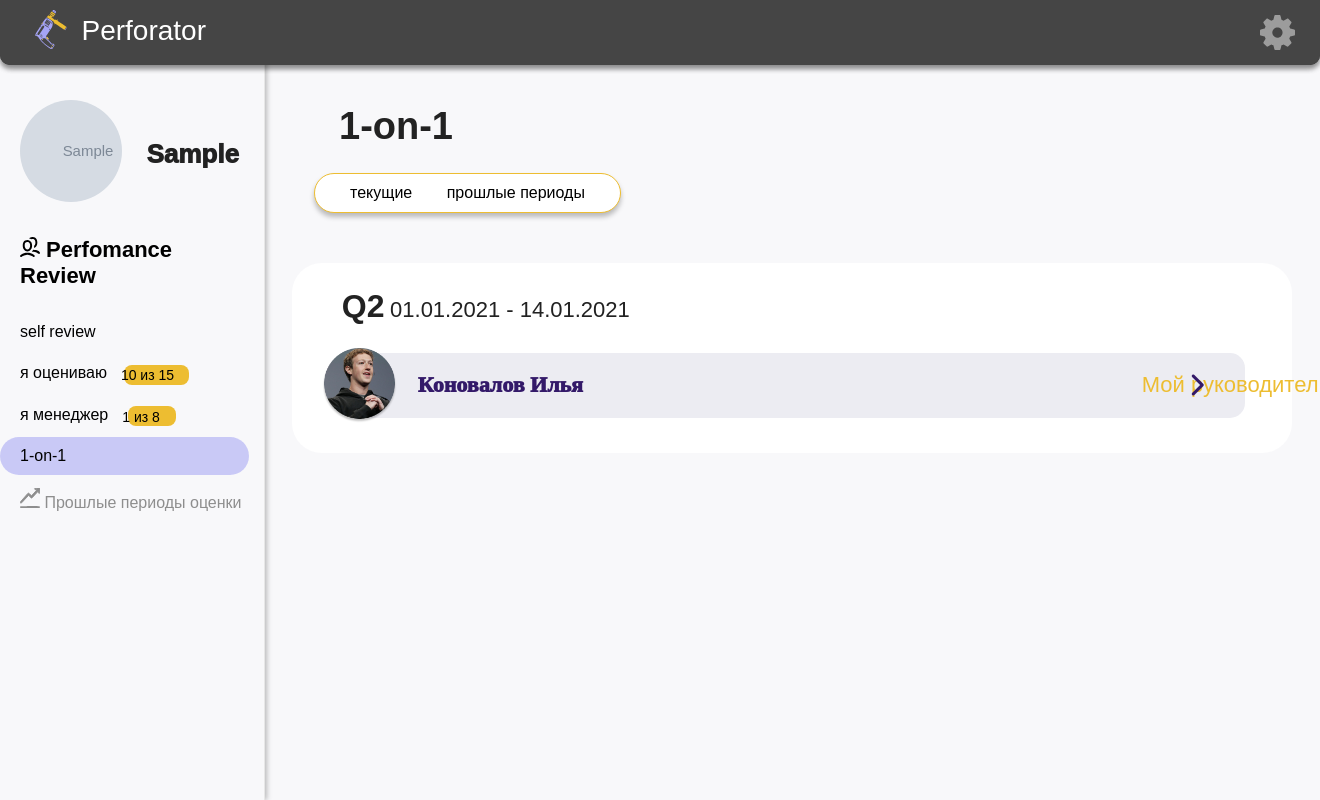
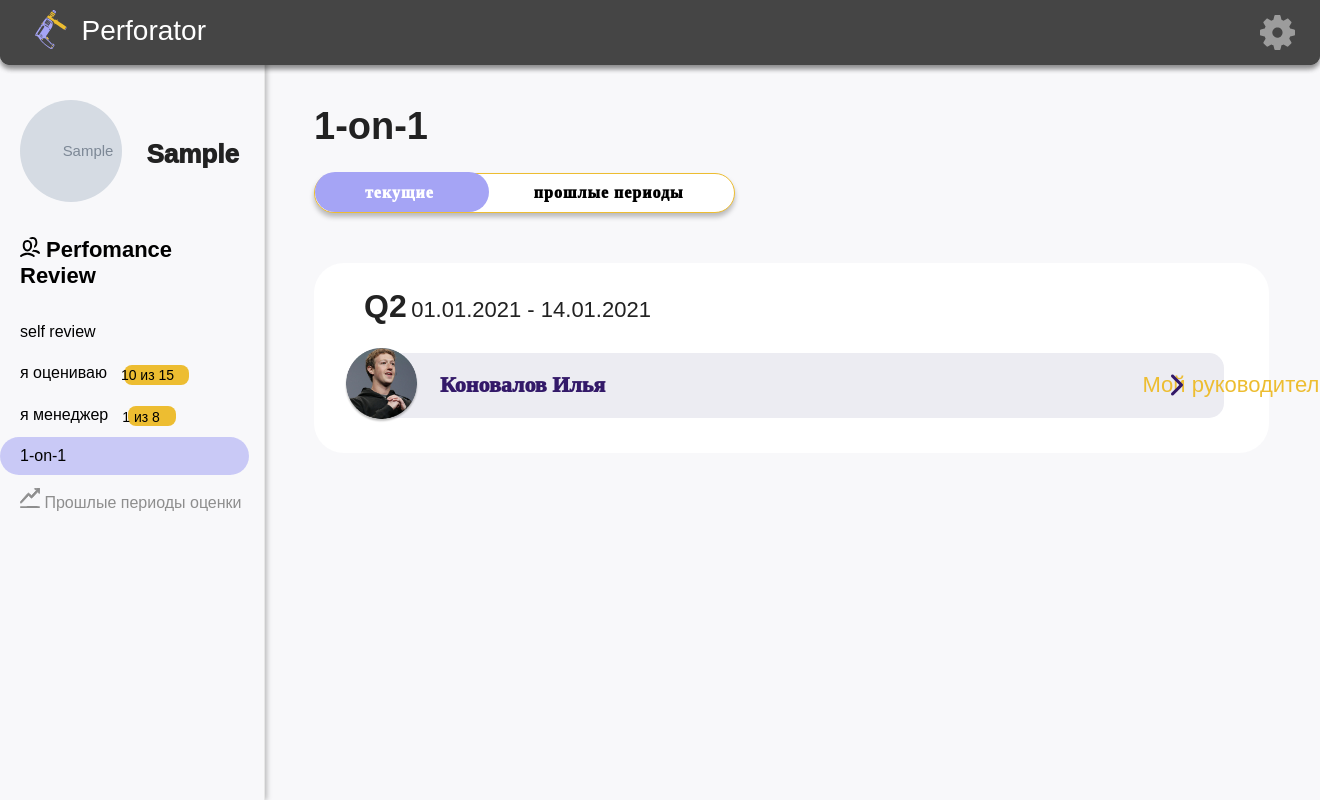
Before and after one commit to snooperv/perforator-back, a Django app: page /perforator/1to1/ in a window 1320 px wide; the page is wider, and only the part inside the window is pictured. Run offline with Django 3.2, Linux system fonts and the light colour scheme; a user stored in the database is signed in; tables that the repository leaves empty hold one stand-in row (values such as "Sample post"); grey boxes marked "Sample" are stand-in pictures; some libraries are stand-ins or nearby versions; some web fonts are replaced.

Commit message:
Восстановил ветку Вовы, так как предыдущую случайно снес

```diff
--- a/api/perforator/models.py
+++ b/api/perforator/models.py
@@ -20,7 +20,8 @@ class Profile(models.Model):
     user = models.OneToOneField(User, on_delete=models.CASCADE)
     phone = models.CharField(max_length=13)
     sbis = models.CharField(max_length=128)
-    peers = models.ManyToManyField('self', symmetrical=False, default=None, blank=True, null=True)
+    manager = models.ForeignKey('self', on_delete=models.PROTECT, null=True, related_name='team')
+    peers = models.ManyToManyField('self', symmetrical=False, default=None, blank=True, null=True, related_name='i_am_peer_to')
     photo = models.ImageField(null=True, upload_to=savePhotoUnderRandomName)
 
 
--- a/api/perforator/static/css/me-estimate.css
+++ b/api/perforator/static/css/me-estimate.css
@@ -60,7 +60,7 @@ b {
   background: #ffffff;
   border-radius: 30px;
   margin-top: 20px;
-  padding: 0 25px 20px 30px;
+  padding: 10px 25px 20px 30px;
 }
 
 .peers {
--- a/api/perforator/static/css/oneToOne.css
+++ b/api/perforator/static/css/oneToOne.css
@@ -1,16 +1,44 @@
-h1 {
-  text-align: left;
-  color: #222;
-  margin-top: 30px;
-  font-size: 38px;
-  align-self: start;
-  margin-left: 75px;
-}
 
 h2 {
   display: inline-block;
   color: #222;
   font-size: 32px;
+}
+
+.main-title {
+  text-align: left;
+  color: #222;
+  margin-top: 30px;
+  font-size: 38px;
+  margin-bottom: 0;
+}
+
+.double-links {
+    display: inline-block;
+    margin-top: 25px;
+    padding: 10px 0px;
+    background-color: #fff;
+    border-radius: 25px;
+    border: 1px solid #EDBD31;
+    box-shadow: 0px 4px 5px rgba(0, 0, 0, 0.25);
+}
+
+.d-link {
+    background-color: transparent;
+    border-radius: 20px;
+    padding: 12px 50px 11px 50px;
+    letter-spacing: 1px;
+    font-weight: 1000;
+    font-family: 'Gotham Pro light';
+}
+
+.dactive {
+    background: #A5A4F5;
+    color: #fff;
+}
+
+.second-link {
+    margin-left: -5px;
 }
 
 .date {
@@ -21,19 +49,6 @@ h2 {
 }
 
 .container {
-  display: flex;
-  justify-content: center;
-  align-items: center;
-  flex-direction: column;
-  height: 100%;
-  width: 100%;
-  font-size: 20px;
-  color: rgb(167, 167, 167);
-  font-weight: 600;
-}
-
-.links {
-  align-self: flex-start;
   margin-left: 50px;
 }
 
@@ -133,6 +148,7 @@ h2 {
   color: #000;
   margin-left: 30px;
   margin-bottom: 10px;
+  font-size: 22px;
 }
 
 .show {
@@ -161,23 +177,6 @@ h2 {
   margin-right: -2px;
 }
 
-.double-links {
-    display: inline-block;
-    padding: 10px 35px;
-    background-color: #fff;
-    border-radius: 25px;
-    border: 1px solid #EDBD31;
-    font-weight: 400;
-     align-self: flex-start;
-    margin-left: 50px;
-    font-size: 16px;
-    box-shadow: 0px 4px 5px rgba(0, 0, 0, 0.25);
-}
-
-.second-link {
-    margin-left: 30px;
-}
-
 .rotate{
     -moz-transition: all 0.2s linear;
     -webkit-transition: all 0.2s linear;
@@ -190,3 +189,7 @@ h2 {
     -webkit-transform: rotate(90deg);
     transform: rotate(90deg);
 }
+
+.hide {
+  display: none;
+}
--- a/api/perforator/templates/main/mainfiles/1on1.html
+++ b/api/perforator/templates/main/mainfiles/1on1.html
@@ -5,29 +5,41 @@
 {% endblock %}
 {% block mainContent %}
     <div class="container">
-        <h1>1-on-1</h1>
-          <div class="double-links">
-                <a href="#" class="first-link">
+        <h1 class="main-title">1-on-1</h1>
+          <div class="double-links" id="dl">
+            <a href="#"
+               class="d-link dactive"
+               onclick="
+               document.getElementById('last-per').classList.add('hide')
+               document.getElementById('current').classList.remove('hide')
+            ">
                 текущие
             </a>
-                <a href="#" id="lastp" class="second-link">
+            <a href="#"
+               class="d-link second-link "
+               onclick="
+               document.getElementById('current').classList.add('hide')
+               document.getElementById('last-per').classList.remove('hide')
+                ">
                 прошлые периоды
             </a>
         </div>
+
+        <div id="current">
             <div class="peers">
               <div class="date">
                 <h2>Q2</h2>
                 <span class="period"> 01.01.2021 - 14.01.2021</span>
               </div>
-          <button onclick="myFunction()" class="peer dropbtn">
+              <button onclick="myFunction1()" class="peer dropbtn">
                 <img src="{% static 'img/pic.png' %}" class="peer-avatar"/>
                 <span class="name">Коновалов Илья</span>
                 <span class="position"> Мой руководитель</span>
-            <a href="#" id="chev" class="chevron rotate">
+                <a href="#" id="chev1" class="chevron rotate">
                   <i class="fas fa-chevron-right"></i>
                 </a>
               </button>
-          <div id="myDropdown" class="dropdown-content">
+              <div id="myDropdown1" class="dropdown-content">
                 <h3 class="dropdownTitle">Общие заметки</h3>
                 <textarea
                   name="generalNotes"
@@ -51,19 +63,65 @@
                 ></textarea>
               </div>
             </div>
-        <div id="testt">
-            123
+        </div>
+        <div id="last-per" class="hide">
+            <div class="peers">
+              <div class="date">
+                <h2>Q1</h2>
+                <span class="period"> 01.01.2020 - 14.01.2020</span>
+              </div>
+              <button onclick="myFunction2()" class="peer dropbtn">
+                <img src="{% static 'img/pic.png' %}" class="peer-avatar"/>
+                <span class="name">Коновалов Илья</span>
+                <span class="position"> Мой руководитель</span>
+                <a href="#" id="chev2" class="chevron rotate">
+                  <i class="fas fa-chevron-right"></i>
+                </a>
+              </button>
+              <div id="myDropdown2" class="dropdown-content">
+                <h3 class="dropdownTitle">Общие заметки</h3>
+                <textarea
+                  name="generalNotes"
+                  id="generalNotes"
+                  rows="5"
+                  class="ta big"
+                  maxlength="512"
+                  style="margin-left: 35px;"
+                ></textarea>
+                <h3 class="dropdownTitle">
+                  <i class="icon-lock fas fa-lock"></i>
+                  Личные заметки
+                </h3>
+                <textarea
+                  name="personalNotes"
+                  id="personalNotes"
+                  rows="5"
+                  class="ta big"
+                  maxlength="512"
+                  style="margin-left: 35px;"
+                ></textarea>
+              </div>
             </div>
         </div>
 
+    </div>
+
     <script>
-        function myFunction() {
-            document.getElementById('myDropdown').classList.toggle('show');
+        $('.d-link').on('click',function(){
+            $('.d-link.dactive').removeClass('dactive');
+            $(this).addClass('dactive');
+        });
+
+        function myFunction1() {
+            document.getElementById('myDropdown1').classList.toggle('show');
+            document.getElementById('chev1').classList.toggle('down');
         };
-        // Позже доработаю
-        $(".rotate").click(function(){
-            $(this).toggleClass("down");
-        });
+
+        function myFunction2() {
+            document.getElementById('myDropdown2').classList.toggle('show');
+            document.getElementById('chev2').classList.toggle('down');
+        };
+
     </script>
 
     <link rel="stylesheet" href="{% static 'css/oneToOne.css' %}">
--- a/api/perforator/templates/main/mainfiles/self_review.html
+++ b/api/perforator/templates/main/mainfiles/self_review.html
@@ -79,7 +79,7 @@
                         {{ user.first_name }}
                     </div>
                     <a href="" class="close">
-                        <i class="fas fa-times"></i>
+                        <i class="close-icon fas fa-times"></i>
                     </a>
                 </div>
                 <div class="peer-sel">
@@ -90,7 +90,7 @@
                         {{ user.first_name }}
                     </div>
                     <a href="" class="close">
-                        <i class="fas fa-times"></i>
+                        <i class="close-icon fas fa-times"></i>
                     </a>
                 </div>
                 <div class="peer-sel">
@@ -101,7 +101,7 @@
                         {{ user.first_name }}
                     </div>
                     <a href="" class="close">
-                        <i class="fas fa-times"></i>
+                        <i class="close-icon fas fa-times"></i>
                     </a>
                 </div>
             </div>
--- a/api/perforator/urls.py
+++ b/api/perforator/urls.py
@@ -5,6 +5,7 @@ from django.urls import path, include
 from . import views
 from . import raw_peers_views
 from . import raw_reviews_views
+from . import raw_hierarchy_views
 
 urlpatterns = [
     path('', views.SelfReviewByUserView.as_view(), name='index'),
@@ -24,4 +25,8 @@ urlpatterns = [
     path('self-review/save/', raw_reviews_views.edit_self_review),
     path('review/form/', raw_reviews_views.get_empty_review_form),
     path('review/save/', raw_reviews_views.save_review),
+
+    path('manager', raw_hierarchy_views.get_profile_manager),
+    path('team', raw_hierarchy_views.get_profile_team),
+    path('hierarchy', raw_hierarchy_views.get_full_hierarchy_tree),
 ]
```
Also changed, not shown: api/perforator/reviews.py (+6 -6 lines), api/perforator/static/css/manager.css (+24 -2 lines), api/perforator/static/css/self-review.css (+8 -0 lines), api/perforator/templates/main/mainfiles/i_manager.html (+27 -8 lines). Lines whose indentation alone changed are shown as unchanged.
